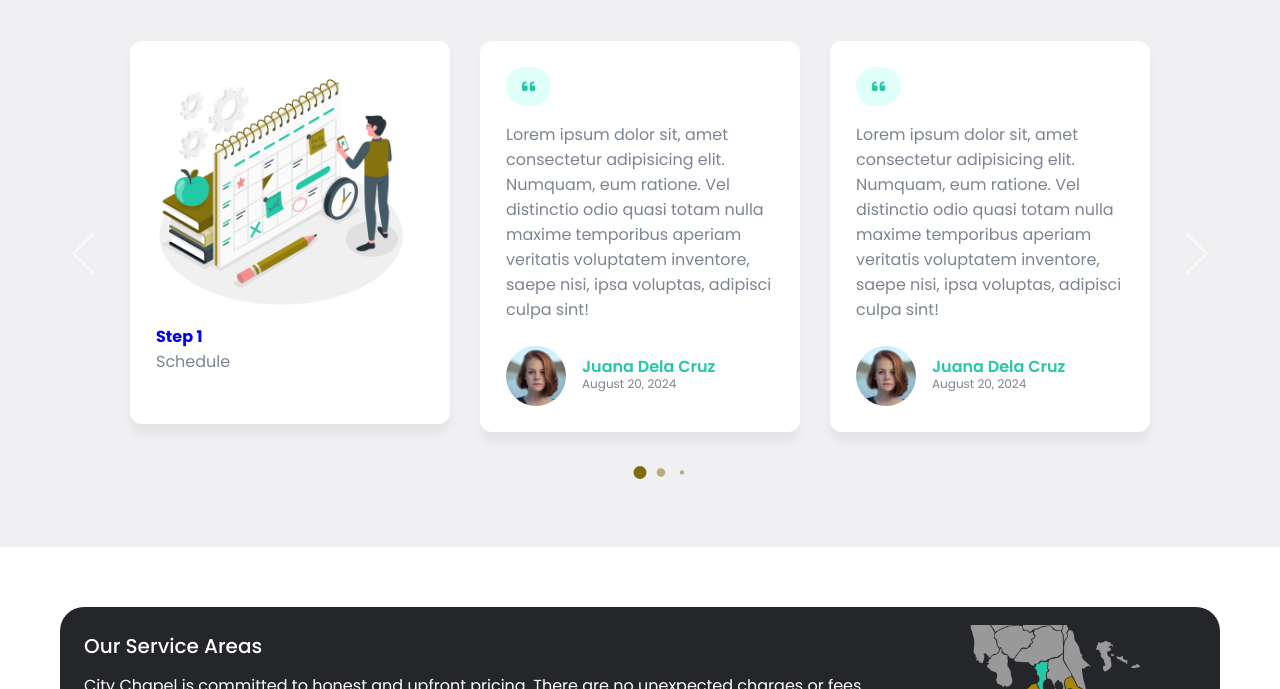
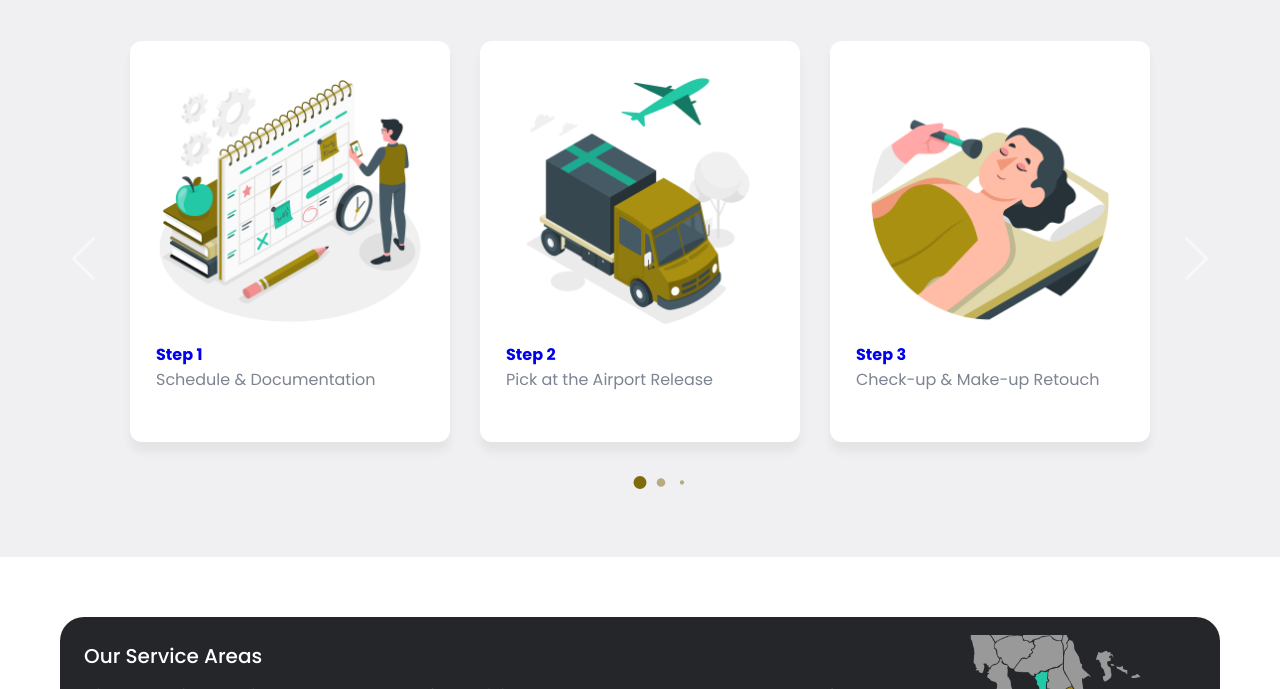
Before and after one commit to CHlNlTO/city-chapels, a plain HTML site: page services.html in a window 1280 px wide. Shown: the part 711-1400 px from the top of the page. Drawn offline with nearby package versions, Linux system fonts and the light colour scheme.

Commit message:
edit css & service page

```diff
--- a/css/style.css
+++ b/css/style.css
@@ -438,7 +438,8 @@ html{
 
 /***** Process *****/
 .process-image {
-    width: 250px;
+    max-width: 100%;
+    height: auto;
 }
 /***** End Process *****/
 
--- a/services.html
+++ b/services.html
@@ -73,63 +73,31 @@
                                 <!-- <p class="badge"><i class="fa-solid fa-quote-left"></i></p> -->
                                  <img src="/img/Schedule.png" alt="schedule" class="process-image">
                                  <h4>Step 1</h4>
-                                <h2 class="card-title">Schedule</h2>
+                                <h2 class="card-title">Schedule & Documentation</h2>
                             </a>
                         </li>
                         <li class="card-item swiper-slide">
                             <a href="#" class="card-link">
-                                <p class="badge"><i class="fa-solid fa-quote-left"></i></p>
-                                <h2 class="card-title">Lorem ipsum dolor sit, amet consectetur adipisicing elit. Numquam, eum ratione. Vel distinctio odio quasi totam nulla maxime temporibus aperiam veritatis voluptatem inventore, saepe nisi, ipsa voluptas, adipisci culpa sint!</h2>
-                                <div class="card-detail">
-                                    <img src="/img/profile-pic1.png" alt="Card Image" class="card-image">
-                                    <div>
-                                        <h4 class="card-profile">Juana Dela Cruz</h4>
-                                        <p class="card-date">August 20, 2024</p>
-                                    </div>
-                                </div>
-
+                                <!-- <p class="badge"><i class="fa-solid fa-quote-left"></i></p> -->
+                                 <img src="/img/Transfer.png" alt="schedule" class="process-image">
+                                 <h4>Step 2</h4>
+                                <h2 class="card-title">Pick at the Airport Release</h2>
                             </a>
                         </li>
                         <li class="card-item swiper-slide">
                             <a href="#" class="card-link">
-                                <p class="badge"><i class="fa-solid fa-quote-left"></i></p>
-                                <h2 class="card-title">Lorem ipsum dolor sit, amet consectetur adipisicing elit. Numquam, eum ratione. Vel distinctio odio quasi totam nulla maxime temporibus aperiam veritatis voluptatem inventore, saepe nisi, ipsa voluptas, adipisci culpa sint!</h2>
-                                <div class="card-detail">
-                                    <img src="/img/profile-pic1.png" alt="Card Image" class="card-image">
-                                    <div>
-                                        <h4 class="card-profile">Juana Dela Cruz</h4>
-                                        <p class="card-date">August 20, 2024</p>
-                                    </div>
-                                </div>
-
+                                <!-- <p class="badge"><i class="fa-solid fa-quote-left"></i></p> -->
+                                 <img src="/img/Make up.png" alt="schedule" class="process-image">
+                                 <h4>Step 3</h4>
+                                <h2 class="card-title">Check-up & Make-up Retouch</h2>
                             </a>
                         </li>
                         <li class="card-item swiper-slide">
                             <a href="#" class="card-link">
-                                <p class="badge"><i class="fa-solid fa-quote-left"></i></p>
-                                <h2 class="card-title">Lorem ipsum dolor sit, amet consectetur adipisicing elit. Numquam, eum ratione. Vel distinctio odio quasi totam nulla maxime temporibus aperiam veritatis voluptatem inventore, saepe nisi, ipsa voluptas, adipisci culpa sint!</h2>
-                                <div class="card-detail">
-                                    <img src="/img/profile-pic1.png" alt="Card Image" class="card-image">
-                                    <div>
-                                        <h4 class="card-profile">Juana Dela Cruz</h4>
-                                        <p class="card-date">August 20, 2024</p>
-                                    </div>
-                                </div>
-
-                            </a>
-                        </li>
-                        <li class="card-item swiper-slide">
-                            <a href="#" class="card-link">
-                                <p class="badge"><i class="fa-solid fa-quote-left"></i></p>
-                                <h2 class="card-title">Lorem ipsum dolor sit, amet consectetur adipisicing elit. Numquam, eum ratione. Vel distinctio odio quasi totam nulla maxime temporibus aperiam veritatis voluptatem inventore, saepe nisi, ipsa voluptas, adipisci culpa sint!</h2>
-                                <div class="card-detail">
-                                    <img src="/img/profile-pic1.png" alt="Card Image" class="card-image">
-                                    <div>
-                                        <h4 class="card-profile">Juana Dela Cruz</h4>
-                                        <p class="card-date">August 20, 2024</p>
-                                    </div>
-                                </div>
-
+                                <!-- <p class="badge"><i class="fa-solid fa-quote-left"></i></p> -->
+                                 <img src="/img/burial.png" alt="schedule" class="process-image">
+                                 <h4>Step 4</h4>
+                                <h2 class="card-title">Return to Loved Ones</h2>
                             </a>
                         </li>
                     </ul>
```
